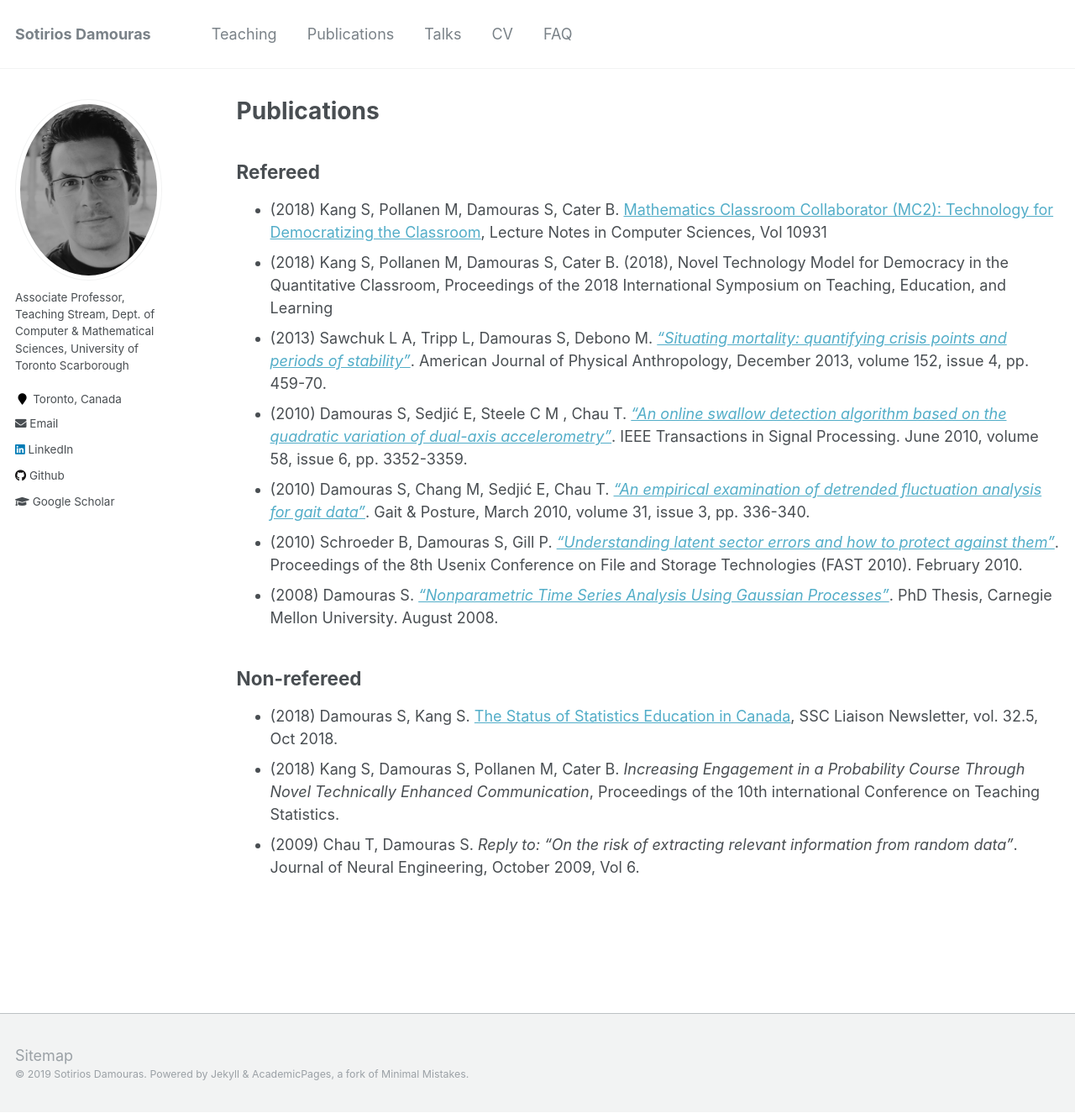
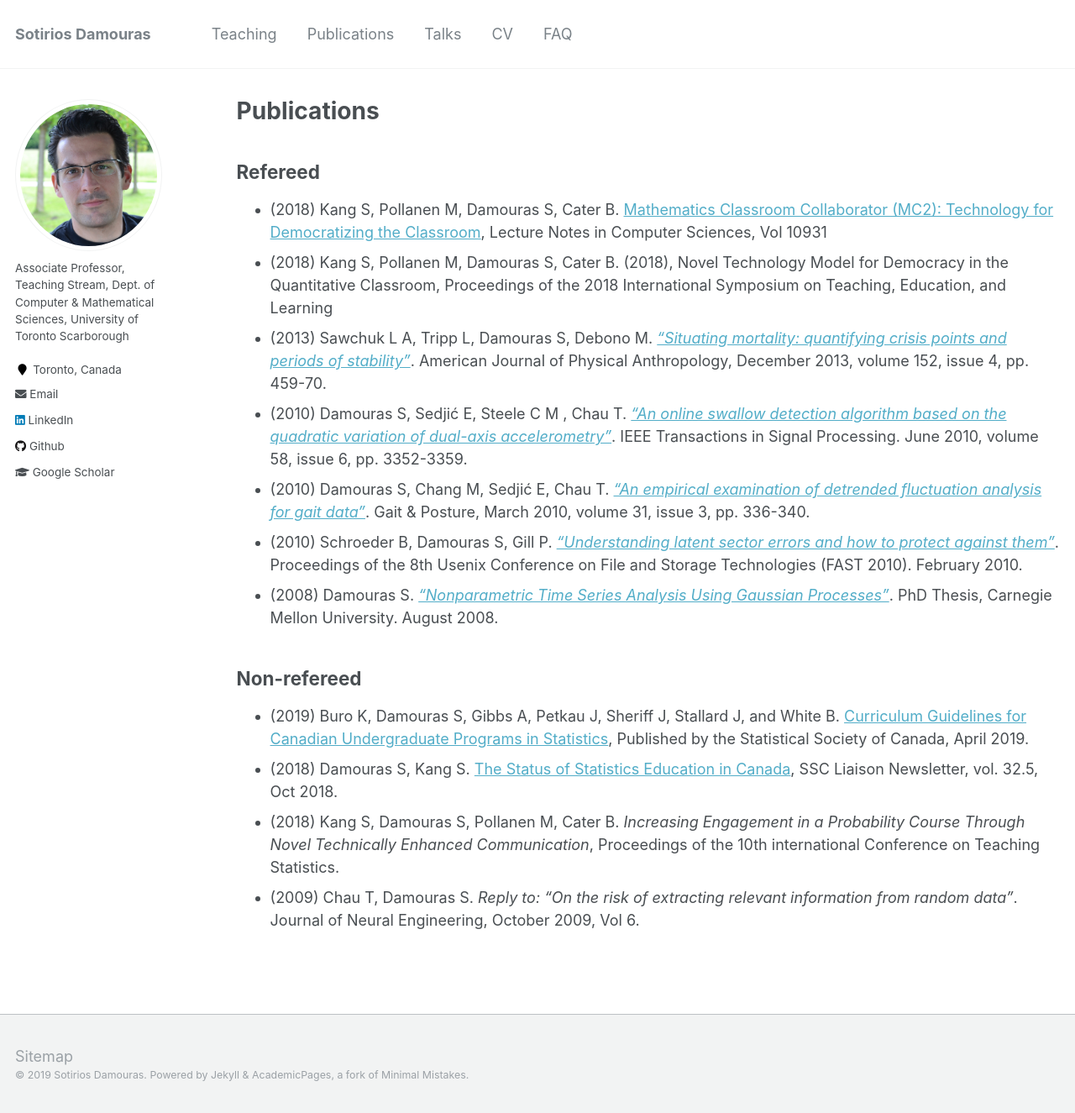
Before and after one commit to damouras/damouras.github.io, a Jekyll site: the page built from _pages/publications.md, in a window 1280 px wide and 1325 px high. Shown: the whole window at 84% size. Built offline with Jekyll 4.4.1, drawn with Linux system fonts in a browser that asks for light colours.

Commit message:
color pic

```diff
--- a/_config.yml
+++ b/_config.yml
@@ -81,7 +81,7 @@ analytics:
 # Site Author
 author:
   name             : ""
-  avatar           : "head_shot.jpg"
+  avatar           : "head_shot_clr.jpg"
   bio              : "Associate Professor, Teaching Stream, Dept. of Computer & Mathematical Sciences, University of Toronto Scarborough"
   location         : "Toronto, Canada"
   employer         :
--- a/_pages/publications.md
+++ b/_pages/publications.md
@@ -16,6 +16,8 @@ author_profile: true
 - (2008) Damouras S. <a href="files/thesis.pdf"><i>"Nonparametric Time Series Analysis Using Gaussian Processes"</i></a>. PhD Thesis, Carnegie Mellon University. August 2008.
 
 ## Non-refereed
+- (2019) Buro K, Damouras S, Gibbs A, Petkau J, Sheriff J, Stallard J, and White B. [Curriculum Guidelines for Canadian
+Undergraduate Programs in Statistics](https://ssc.ca/sites/default/files/imce/pdf/curriculum_guidelines_for_canadian_undergraduate_programs_in_statistics.pdf), Published by the Statistical Society of Canada, April 2019.
 - (2018) Damouras S, Kang S. [The Status of Statistics Education in Canada](https://ssc.ca/en/publications/ssc-liaison/vol-32-5-october-2018/status-statistics-education-canada), SSC Liaison Newsletter, vol. 32.5, Oct 2018.
 - (2018) Kang S, Damouras S, Pollanen M, Cater B. *Increasing Engagement in a Probability Course Through Novel Technically Enhanced Communication*, Proceedings of the 10th international Conference on Teaching Statistics.
 - (2009) Chau T, Damouras S. *Reply to: “On the risk of extracting relevant information from random data”*. Journal of Neural Engineering, October 2009, Vol 6.
```
Also changed, not shown: _pages/FAQ.md (+8 -12 lines), _pages/about.md (+0 -1 lines), images/head_shol_clr.JPG (added), images/head_shot_clr.jpg (added).
